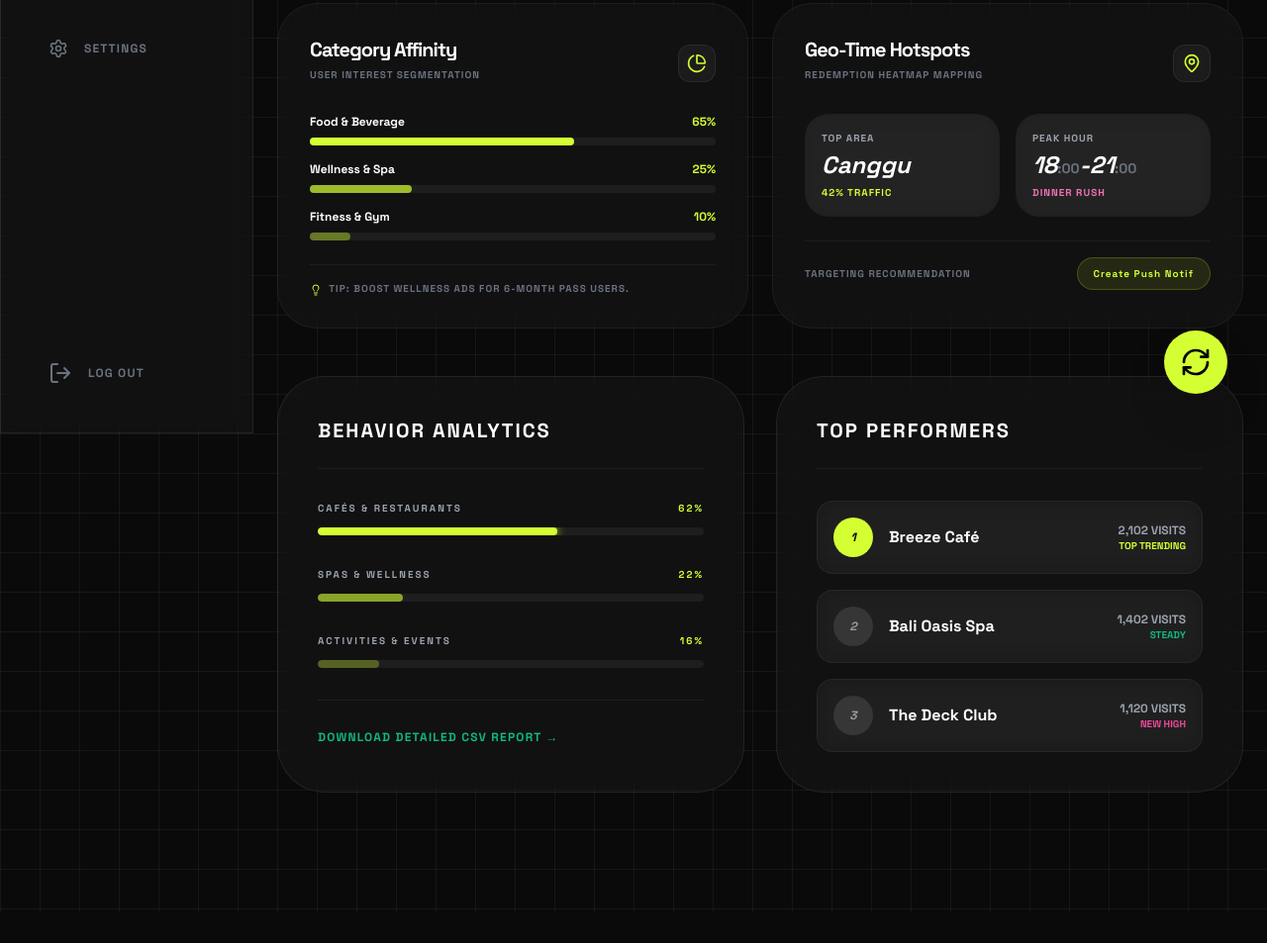
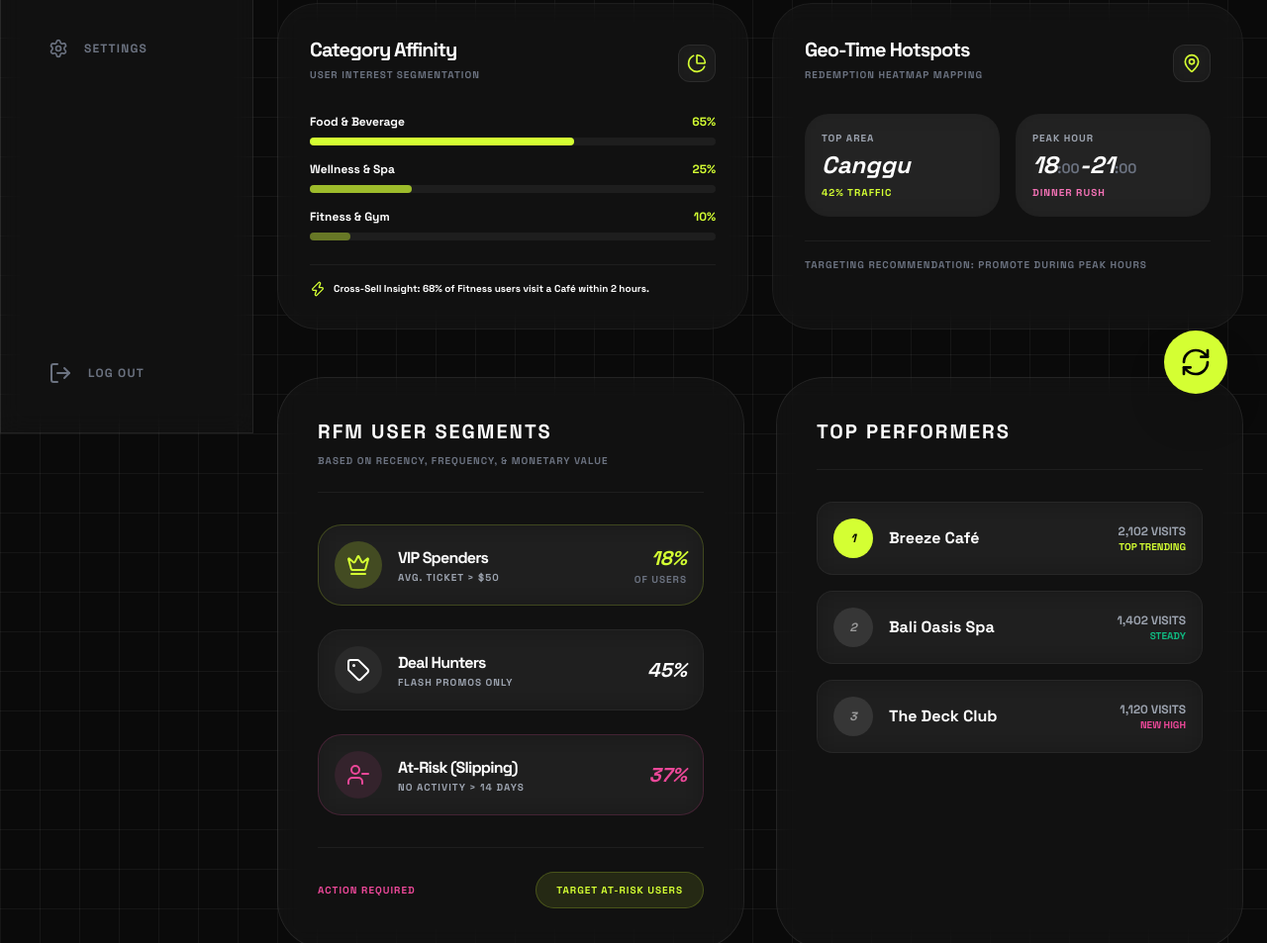
Before and after one commit to Spinotek-Organization/prototype-spinotek, a plain HTML site: page bdc/dashboard-admin.html in a window 1280 px wide. Shown: the part 362-1315 px from the top of the page at 99% size. Before the commit the page ends 1283 px from the top, so only its background shows below. Drawn offline with nearby package versions, Linux system fonts and the light colour scheme.

Commit message:
feat: update admin dashboard with RFM segmentation and add geolocation disclaimer to PRD

```diff
--- a/bdc/dashboard-admin.html
+++ b/bdc/dashboard-admin.html
@@ -186,8 +186,11 @@
                         </div>
                     </div>
                 </div>
-                <div class="text-[10px] text-gray-500 font-bold uppercase tracking-widest pt-4 border-t border-white/5">
-                    <i data-lucide="lightbulb" class="w-3 h-3 inline-block mr-1 text-[#d4ff33]"></i> Tip: Boost Wellness ads for 6-Month Pass Users.
+                <div class="text-[10px] text-gray-500 font-bold uppercase tracking-widest pt-4 border-t border-white/5 space-y-2">
+                    <div class="flex items-start text-white">
+                        <i data-lucide="zap" class="w-4 h-4 mr-2 text-[#d4ff33] shrink-0"></i>
+                        <span class="normal-case tracking-normal"><strong>Cross-Sell Insight:</strong> 68% of Fitness users visit a Café within 2 hours.</span>
+                    </div>
                 </div>
             </div>
 
@@ -214,53 +217,75 @@
                     </div>
                 </div>
 
-                <div class="text-[10px] text-gray-500 font-bold uppercase tracking-widest pt-4 border-t border-white/5 flex justify-between items-center mt-auto">
-                    <span>Targeting Recommendation</span>
-                    <button class="bg-[#d4ff33]/10 text-[#d4ff33] px-4 py-2 rounded-full border border-[#d4ff33]/20 hover:bg-[#d4ff33] hover:text-black transition">Create Push Notif</button>
+                <div class="text-[10px] text-gray-500 font-bold uppercase tracking-widest pt-4 border-t border-white/5 mt-auto">
+                    <span>Targeting Recommendation: Promote during Peak Hours</span>
                 </div>
             </div>
         </div>
 
         <!-- Charts Segment -->
         <div class="grid lg:grid-cols-2 gap-8">
-            <!-- Category Behavior -->
-            <div class="glass p-10 rounded-[48px] space-y-8">
-                <h3 class="text-xl font-bold uppercase tracking-widest border-b border-white/5 pb-6">Behavior Analytics</h3>
+            <!-- RFM Segments -->
+            <div class="glass p-10 rounded-[48px] space-y-8 relative overflow-hidden group">
+                <div class="border-b border-white/5 pb-6">
+                    <h3 class="text-xl font-bold uppercase tracking-widest">RFM User Segments</h3>
+                    <p class="text-[10px] text-gray-500 font-bold uppercase tracking-widest mt-2">Based on Recency, Frequency, & Monetary Value</p>
+                </div>
 
-                <div class="space-y-8">
-                    <div class="space-y-3">
-                        <div class="flex justify-between text-[10px] font-bold uppercase tracking-[0.2em]">
-                            <span class="text-gray-400">Cafés & Restaurants</span>
-                            <span class="text-[#d4ff33]">62%</span>
+                <div class="space-y-6">
+                    <!-- High Spenders -->
+                    <div class="p-4 rounded-3xl glass border-[#d4ff33]/20 flex items-center justify-between">
+                        <div class="flex items-center space-x-4">
+                            <div class="w-12 h-12 rounded-full bg-[#d4ff33]/20 flex items-center justify-center text-[#d4ff33]">
+                                <i data-lucide="crown" class="w-6 h-6"></i>
+                            </div>
+                            <div>
+                                <div class="font-bold text-white tracking-tighter">VIP Spenders</div>
+                                <div class="text-[10px] text-gray-400 font-bold uppercase tracking-widest">Avg. Ticket > $50</div>
+                            </div>
                         </div>
-                        <div class="h-2 w-full bg-white/5 rounded-full overflow-hidden">
-                            <div class="h-full bg-[#d4ff33] w-[62%] rounded-full shadow-[0_0_10px_#d4ff33]"></div>
+                        <div class="text-right">
+                            <div class="text-xl font-black text-[#d4ff33] italic">18%</div>
+                            <div class="text-[10px] text-gray-500 uppercase font-bold text-right tracking-widest">Of Users</div>
                         </div>
                     </div>
 
-                    <div class="space-y-3">
-                        <div class="flex justify-between text-[10px] font-bold uppercase tracking-[0.2em]">
-                            <span class="text-gray-400">Spas & Wellness</span>
-                            <span class="text-[#d4ff33]">22%</span>
+                    <!-- Bargain Hunters -->
+                    <div class="p-4 rounded-3xl glass border-white/5 flex items-center justify-between">
+                        <div class="flex items-center space-x-4">
+                            <div class="w-12 h-12 rounded-full bg-white/5 flex items-center justify-center text-white">
+                                <i data-lucide="tag" class="w-6 h-6"></i>
+                            </div>
+                            <div>
+                                <div class="font-bold text-white tracking-tighter">Deal Hunters</div>
+                                <div class="text-[10px] text-gray-400 font-bold uppercase tracking-widest">Flash Promos Only</div>
+                            </div>
                         </div>
-                        <div class="h-2 w-full bg-white/5 rounded-full overflow-hidden">
-                            <div class="h-full bg-[#d4ff33] w-[22%] rounded-full opacity-60"></div>
+                        <div class="text-right">
+                            <div class="text-xl font-black text-white italic">45%</div>
                         </div>
                     </div>
 
-                    <div class="space-y-3">
-                        <div class="flex justify-between text-[10px] font-bold uppercase tracking-[0.2em]">
-                            <span class="text-gray-400">Activities & Events</span>
-                            <span class="text-[#d4ff33]">16%</span>
+                    <!-- Slipping Away -->
+                    <div class="p-4 rounded-3xl glass border-pink-500/20 flex items-center justify-between">
+                        <div class="flex items-center space-x-4">
+                            <div class="w-12 h-12 rounded-full bg-pink-500/10 flex items-center justify-center text-pink-500">
+                                <i data-lucide="user-minus" class="w-6 h-6"></i>
+                            </div>
+                            <div>
+                                <div class="font-bold text-white tracking-tighter">At-Risk (Slipping)</div>
+                                <div class="text-[10px] text-gray-400 font-bold uppercase tracking-widest">No Activity > 14 Days</div>
+                            </div>
                         </div>
-                        <div class="h-2 w-full bg-white/5 rounded-full overflow-hidden">
-                            <div class="h-full bg-[#d4ff33] w-[16%] rounded-full opacity-30"></div>
+                        <div class="text-right">
+                            <div class="text-xl font-black text-pink-500 italic">37%</div>
                         </div>
                     </div>
                 </div>
 
-                <div class="pt-6 border-t border-white/5">
-                    <button class="text-xs font-bold uppercase tracking-widest text-emerald-500 hover:underline">Download Detailed CSV Report &rarr;</button>
+                <div class="pt-6 border-t border-white/5 flex justify-between items-center">
+                    <div class="text-[10px] text-pink-500 font-bold uppercase tracking-widest">Action Required</div>
+                    <button class="text-[10px] bg-[#d4ff33]/10 text-[#d4ff33] px-5 py-2.5 rounded-full border border-[#d4ff33]/20 hover:bg-[#d4ff33] hover:text-black transition font-bold uppercase tracking-widest">Target At-Risk Users</button>
                 </div>
             </div>
 
```
Also changed, not shown: bdc/prd.md (+1 -0 lines).
